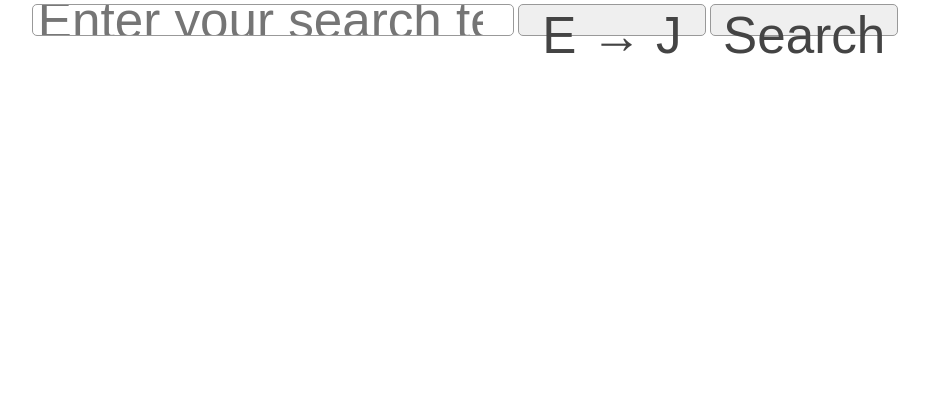
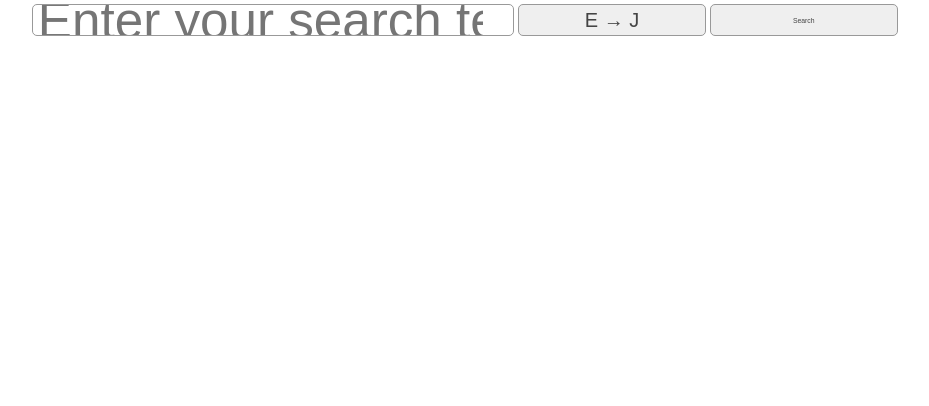
Before and after one commit to jeffbernst/japanese-dictionary, a website with bundled scripts: page index.html in a window 1280 px wide. Shown: the part 394-800 px from the top of the page, without its empty margins (175-1104 px from the left). Built offline with nearby package versions, Linux system fonts and the light colour scheme; a web font is replaced by a local one.

Commit message:
commit before removing text resize function

```diff
--- a/bundle.js
+++ b/bundle.js
@@ -6,6 +6,8 @@ const FADE_TIME = 600;
 function startApp() {
   watchSubmit();
   watchToggle();
+  textSizeListener();
+  adjustTextSize();
 }
 
 function watchSubmit() {
@@ -250,6 +252,28 @@ function getKanjiInfoFromApi(searchTerm) {
   });
 }
 
+function textSizeListener() {
+  $(window).resize(function() {
+    adjustTextSize();
+  });
+}
+
+function adjustTextSize() {
+  //resize toggle button text
+  let toggleButtonTextWidth = $('.toggle-button-text').width();
+  let toggleButtonWidth = $('.toggle-button').width();
+  let toggleButtonScale = toggleButtonTextWidth / toggleButtonWidth;
+  let setToggleButtonScale = toggleButtonScale > 1 ? 1 / toggleButtonScale : 1;
+  $('.toggle-button-text').css('transform', `scale(${setToggleButtonScale})`);
+  //resize search button text
+  let searchButtonTextWidth = $('.search-button-text').width();
+  let searchButtonWidth = $('.search-button').width();
+  let searchButtonScale = searchButtonWidth / searchButtonTextWidth;
+  let setSearchButtonScale =
+    searchButtonScale > 1 ? 1 / searchButtonScale : searchButtonScale;
+  $('.search-button-text').css('transform', `scale(${setSearchButtonScale})`);
+}
+
 $(startApp);
 
 },{"wanakana":2}],2:[function(require,module,exports){
--- a/index.css
+++ b/index.css
@@ -43,34 +43,30 @@ body {
   font-size: 4vw;
   vertical-align: top;
   -webkit-appearance: none;
+  -webkit-border-radius: 5px;
 }
 
-.search-button {
-  width: 20%;
-  height: 32px;
-  border-radius: 5px;
-  border: 1px solid #999;
-  font-size: 4vw;
-  color: #444;
-  vertical-align: top;
-}
-
-.search-button:active {
-  background-color: #f2f2f2;
-}
-
+.search-button,
 .toggle-button {
   width: 20%;
   height: 32px;
   border-radius: 5px;
   border: 1px solid #999;
-  font-size: 4vw;
+  font-size: 20px;
   color: #444;
   vertical-align: top;
+  white-space: nowrap;
+  padding: 0;
 }
 
+.search-button:active,
 .toggle-button:active {
   background-color: #f2f2f2;
+}
+
+.search-button-text,
+.toggle-button-text {
+  display: inline-block;
 }
 
 /* ~~~~~~~~~~~~ RESULTS ~~~~~~~~~~~~ */
--- a/index.html
+++ b/index.html
@@ -21,8 +21,12 @@
           <div class='title'>Japanese &#x2194;&#xfe0e; English Dictionary</div>
           <form action="#" class="js-search-form search-form">
             <input type="search" class="js-query input-field" placeholder='Enter your search term...'>
-            <button type="button" class='toggle-button js-toggle-button'>E &rarr; J</button>
-            <button type="submit" class='search-button'>Search</button>
+            <button type="button" class='toggle-button js-toggle-button'>
+              <span class='toggle-button-text'>E &rarr; J</span>
+            </button>
+            <button type="submit" class='search-button'>
+              <span class='search-button-text'>Search</span>
+            </button>
           </form>
         </section>
       </div>
--- a/responsive.css
+++ b/responsive.css
@@ -91,12 +91,10 @@
   }
   .search-button {
     width: 100px;
-    font-size: 20px;
     height: 42px;
   }
   .toggle-button {
     width: 70px;
-    font-size: 20px;
     height: 42px;
   }
   .title {
```
Also changed, not shown: index.js (+24 -0 lines).
